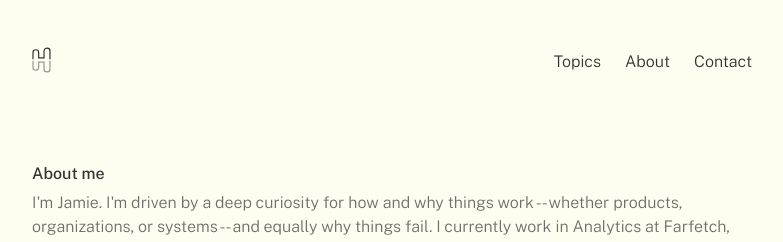
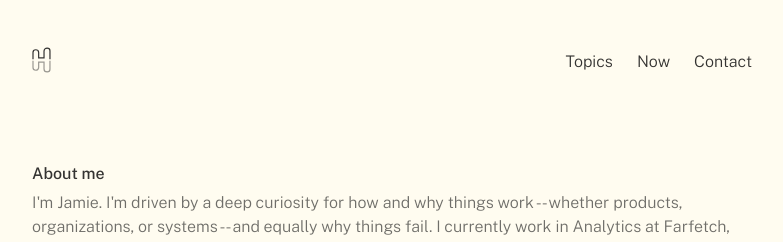
Before and after one commit to harperjamie/hrpr, a Jekyll site: the page built from pages/Index.md, in a window 1280 px wide. Shown: the top 242 px of the page, without its empty margins (248-1031 px from the left). Built offline with Jekyll 4.4.1, drawn with Linux system fonts in a browser that asks for light colours; some web fonts are replaced; comment, search, counter and statistics services are not loaded.

Commit message:
Update header.html

```diff
--- a/_includes/header.html
+++ b/_includes/header.html
@@ -93,7 +93,7 @@
                 <a href="/topics" class="nav-link">Topics</a>
               </li>
               <li class="nav-link-li">
-                <a href="/about" class="nav-link">About</a>
+                <a href="/now" class="nav-link">Now</a>
               </li>
               <li class="nav-link-li">
                 <a href="mailto:hiran@hiran.in" class="nav-link">Contact</a>
```
